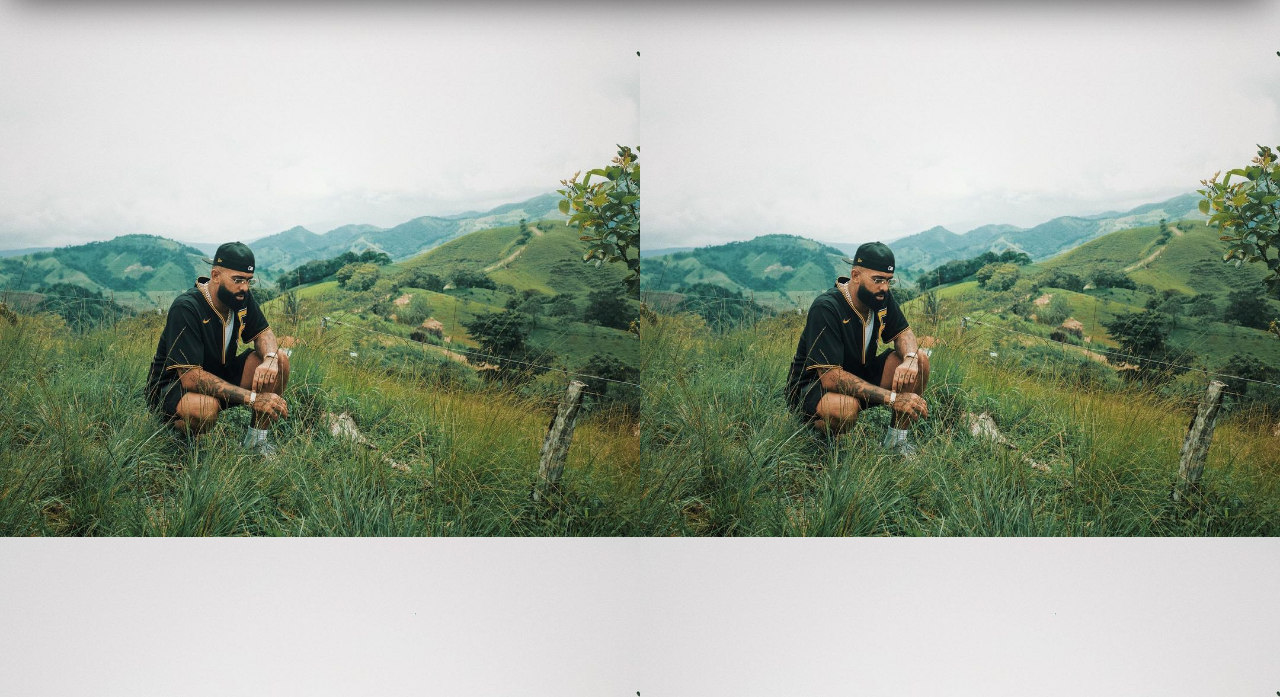
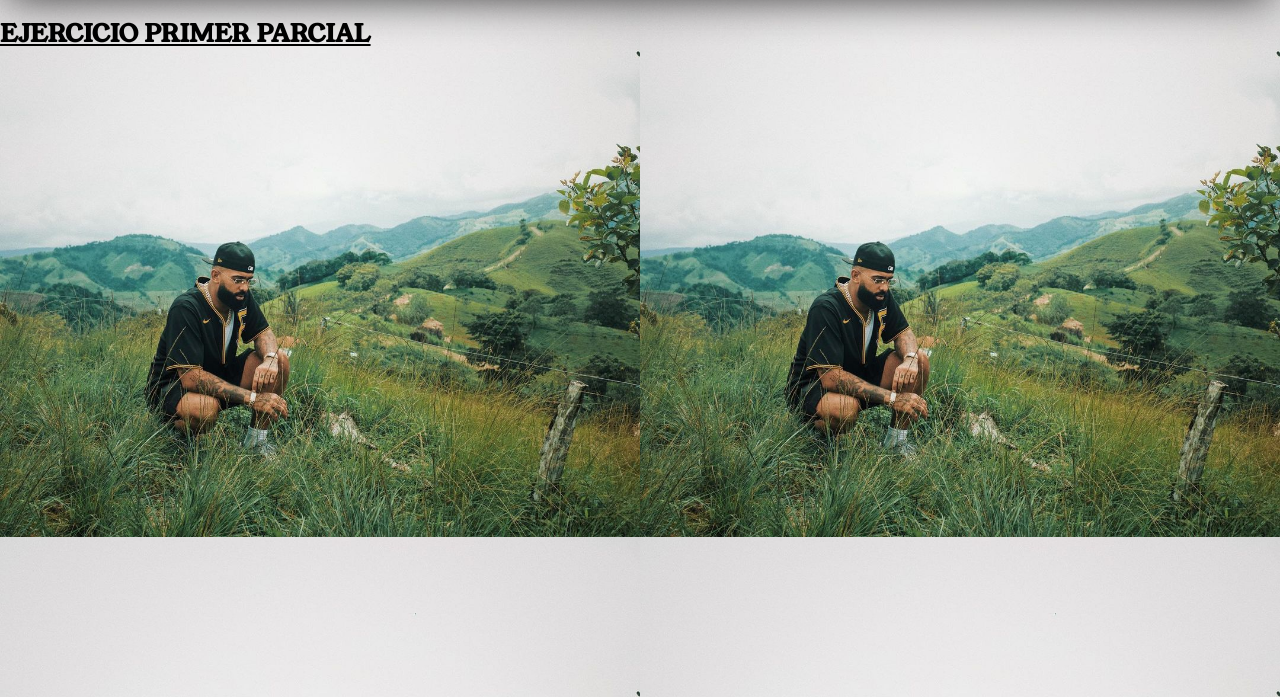
Before and after one commit to JesusOjeda35/parcial1, a plain HTML site: page index.html in a window 1280 px wide. Shown: the part 103-800 px from the top of the page. Drawn offline with Linux system fonts and the light colour scheme.

Commit message:
Agregando ejercicio primer parcial

```diff
--- a/index.html
+++ b/index.html
@@ -17,6 +17,7 @@
         <h2><a href="#"><i class="fa-solid fa-circle-user"></i></a></h2>
         </div>
     </header>
+    <a href="html/primerparcial.html"><h2>EJERCICIO PRIMER PARCIAL</h2></a>
     <script src="https://kit.fontawesome.com/6a7dd5ba3a.js" crossorigin="anonymous"></script>
 </body>
 </html>
```
